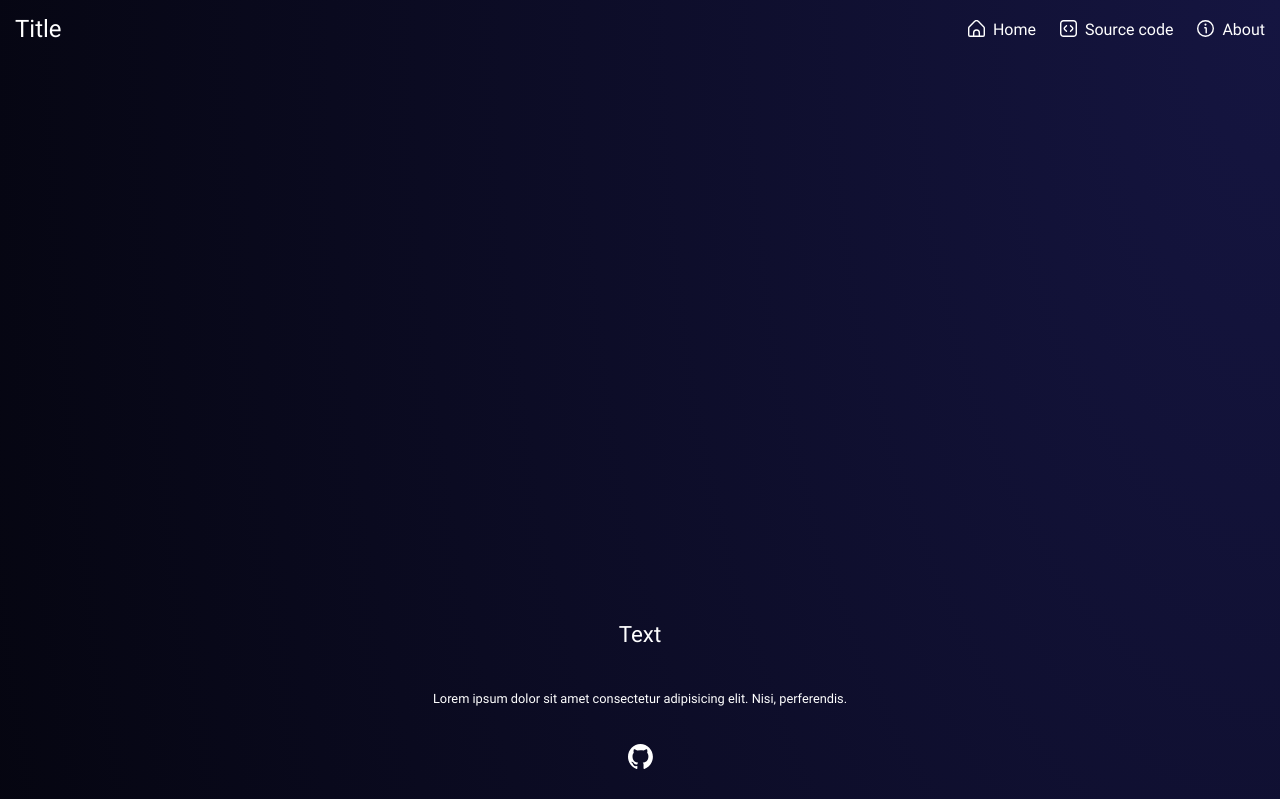
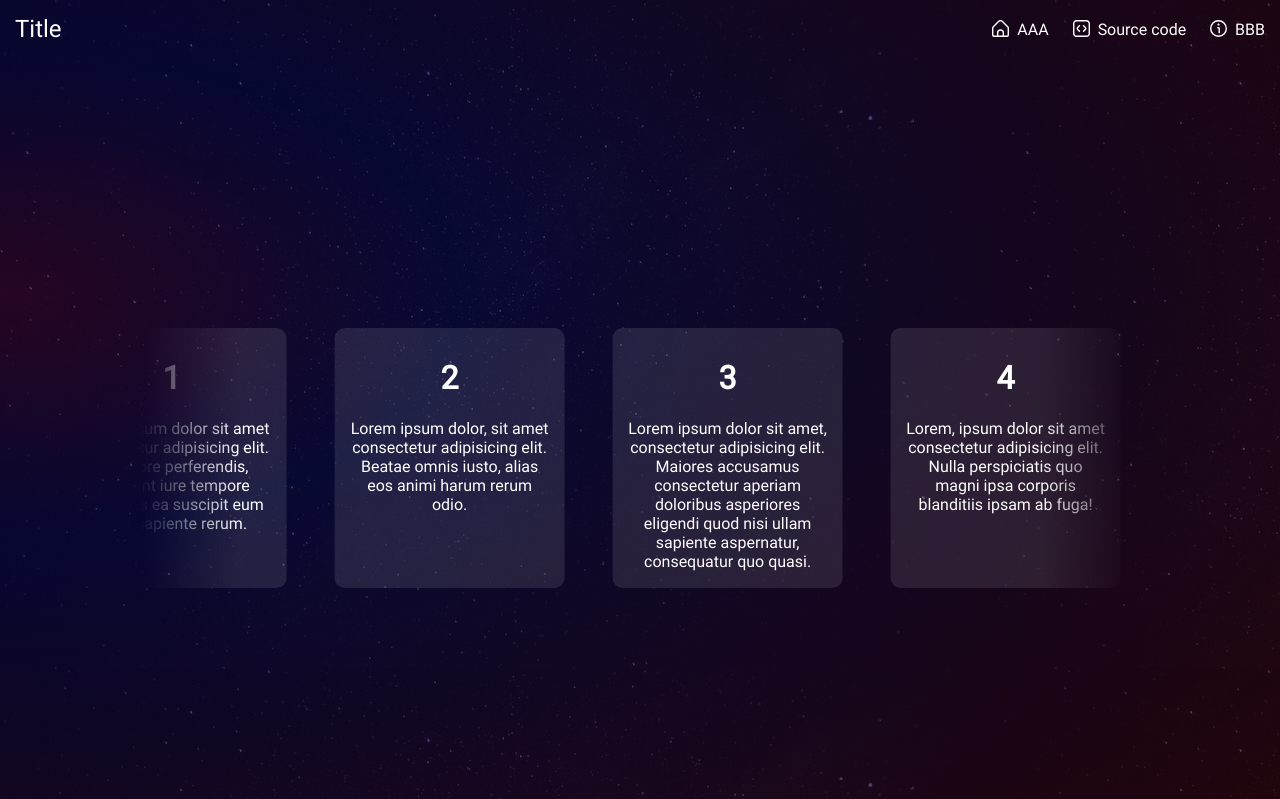
Before and after one commit to Meirlan1/site, a plain HTML site: page src/index.html in a window 1280 px wide. Shown: the top 799 px of the page. Drawn offline with Linux system fonts and the light colour scheme.

Commit message:
Major update

```diff
--- a/src/index.html
+++ b/src/index.html
@@ -13,15 +13,44 @@
         </div>
         <nav class="nav">
             <ul class="nav-ul">
-                <li class="nav-el undr-l-a"><a href="index.html"><img src="icons/white/icon-home.svg" alt="home-icon">Home</a></li>
+                <li class="nav-el undr-l-a"><a href="index.html"><img src="icons/white/icon-home.svg" alt="home-icon">AAA</a></li>
                 <li class="nav-el undr-l-a"><a href="https://github.com/Meirlan1/project-site"><img src="icons/white/square-code.svg" alt="code-icon">Source code</a></li>
-                <li class="nav-el undr-l-a"><a href="#"><img src="icons/white/icon-info.svg" alt="info-icon">About</a></li>
+                <li class="nav-el undr-l-a"><a href="#"><img src="icons/white/icon-info.svg" alt="info-icon">BBB</a></li>
             </ul>
         </nav>
     </header>
 
     <div class="main-content">
-
+        <div class="carousel">
+            <div class="slider">
+                <div class="slider-items">
+                    <div>
+                        <h1>1</h1>
+                        <p>Lorem ipsum dolor sit amet consectetur adipisicing elit. Inventore perferendis, deserunt iure tempore reiciendis ea suscipit eum quod sapiente rerum.</p>
+                    </div>
+                    <div>
+                        <h1>2</h1>
+                        <p>Lorem ipsum dolor, sit amet consectetur adipisicing elit. Beatae omnis iusto, alias eos animi harum rerum odio.</p>
+                    </div>
+                    <div>
+                        <h1>3</h1>
+                        <p>Lorem ipsum dolor sit amet, consectetur adipisicing elit. Maiores accusamus consectetur aperiam doloribus asperiores eligendi quod nisi ullam sapiente aspernatur, consequatur quo quasi.</p>
+                    </div>
+                    <div>
+                        <h1>4</h1>
+                        <p>Lorem, ipsum dolor sit amet consectetur adipisicing elit. Nulla perspiciatis quo magni ipsa corporis blanditiis ipsam ab fuga!</p>
+                    </div>
+                    <div>
+                        <h1>5</h1>
+                        <p>Lorem ipsum dolor sit amet consectetur adipisicing elit. Molestias totam ex maxime, dolorem beatae repellendus dolor minus error fugit, voluptates, autem sequi quis?</p>
+                    </div>
+                    <div>
+                        <h1>6</h1>
+                        <p>Lorem ipsum dolor sit amet consectetur adipisicing elit. Quidem accusantium expedita repudiandae. Impedit eos cupiditate aspernatur reprehenderit veritatis!</p>
+                    </div>
+                </div>
+            </div>
+        </div>
     </div>
 
     <footer class="footer">
@@ -31,5 +60,7 @@
             <li class="soc-link"><a href="https://github.com/Meirlan1"><img src="icons/white/github-mark-white.svg" alt="github-icon"></a></li>
         </ul>
     </footer>
+
+    <script src="script.js"></script>
 </body>
 </html>
--- /dev/null
+++ b/src/script.js
@@ -0,0 +1,12 @@
+const carousels = document.querySelectorAll(".slider");
+
+carousels.forEach(carousel => {
+    const carouselInner = carousel.querySelector(".slider-items");
+    const carouselContent = Array.from(carouselInner.children);
+
+    carouselContent.forEach(item => {
+        const dublicatedItem = item.cloneNode(true);
+        carouselInner.appendChild(dublicatedItem);
+        carouselInner.style.animation = "move 100s linear infinite";
+    });
+});
--- a/src/style.css
+++ b/src/style.css
@@ -12,13 +12,23 @@
     }
 }
 
+@keyframes move {
+    to {
+        transform: translate(calc(-50% - 1.5em));
+    }
+}
+
 body {
     margin: 0;
     padding: 0;
     font-family: 'roboto', sans-serif;
-    background: radial-gradient(ellipse at right top, #151541 0%, #000000 100%);
-    height: 2500px;
-    overflow: hidden;
+    background: radial-gradient(ellipse at 0% 30%, rgba(50, 5, 42, 0.75) 0%, rgba(7, 7, 62, 0.75) 25%, rgba(50, 4, 4, 0.75) 100%), url("images/space_bg_1.jpg");
+    height: 100%;
+    min-height: 100vh;
+}
+
+::-webkit-scrollbar {
+    display: none;
 }
 
 /* Header */
@@ -92,10 +102,7 @@ body {
     flex-direction: column;
     color: white;
     display: flex;
-    position: absolute;
-    width: 100%;
-    height: 190px;
-    bottom: 0;
+    margin-top: auto;
 }
 
 .soc-links {
@@ -128,6 +135,44 @@ body {
 /* Main content */
 
 .main-content {
-    position: relative;
+}
+
+.carousel {
+    margin: 0;
+    color: #fff;
     min-height: 100vh;
+    display: flex;
+    justify-content: center;
+    align-items: center;
+    flex-direction: column;
 }
+
+.slider {
+    margin: 2em 0;
+    max-width: 1000px;
+    width: 100%;
+    overflow: hidden;
+    -webkit-mask: linear-gradient(90deg, transparent, #fff 10%, #fff 90%, transparent);
+    mask: linear-gradient(90deg, transparent, #fff 10%, #fff 90%, transparent);
+}
+
+.slider-items {
+    width: max-content;
+    padding: 1em 0;
+    display: flex;
+    align-items: center;
+    flex-wrap: nowrap;
+    gap: 3em;
+    list-style: none;
+}
+
+.slider-items>div {
+    height: 240px;
+    max-width: 200px;
+    text-align: center;
+    background-color: #ffffff1a;
+    border-radius: 10px;
+    padding: 10px 15px;
+    vertical-align: center;
+    align-items: center;
+}
```
Also changed, not shown: src/images/space_bg_1.jpg (added).
